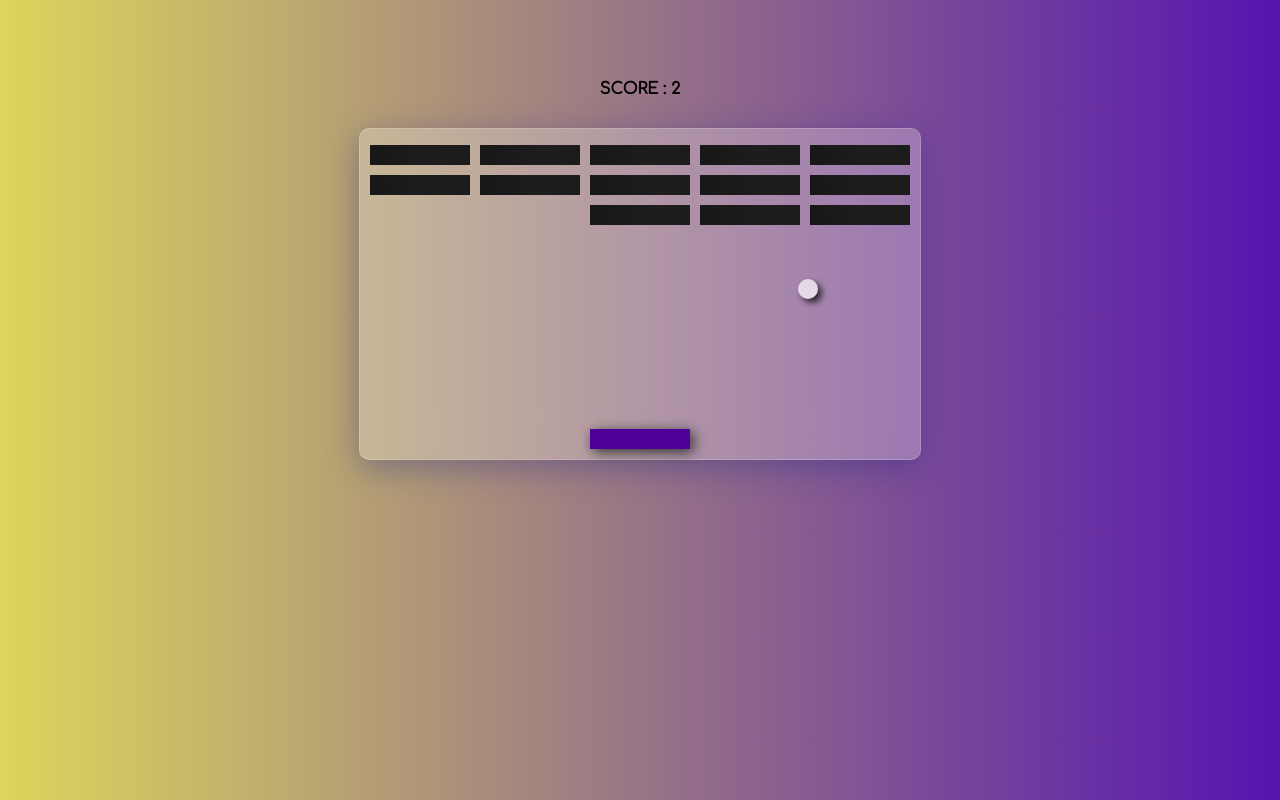
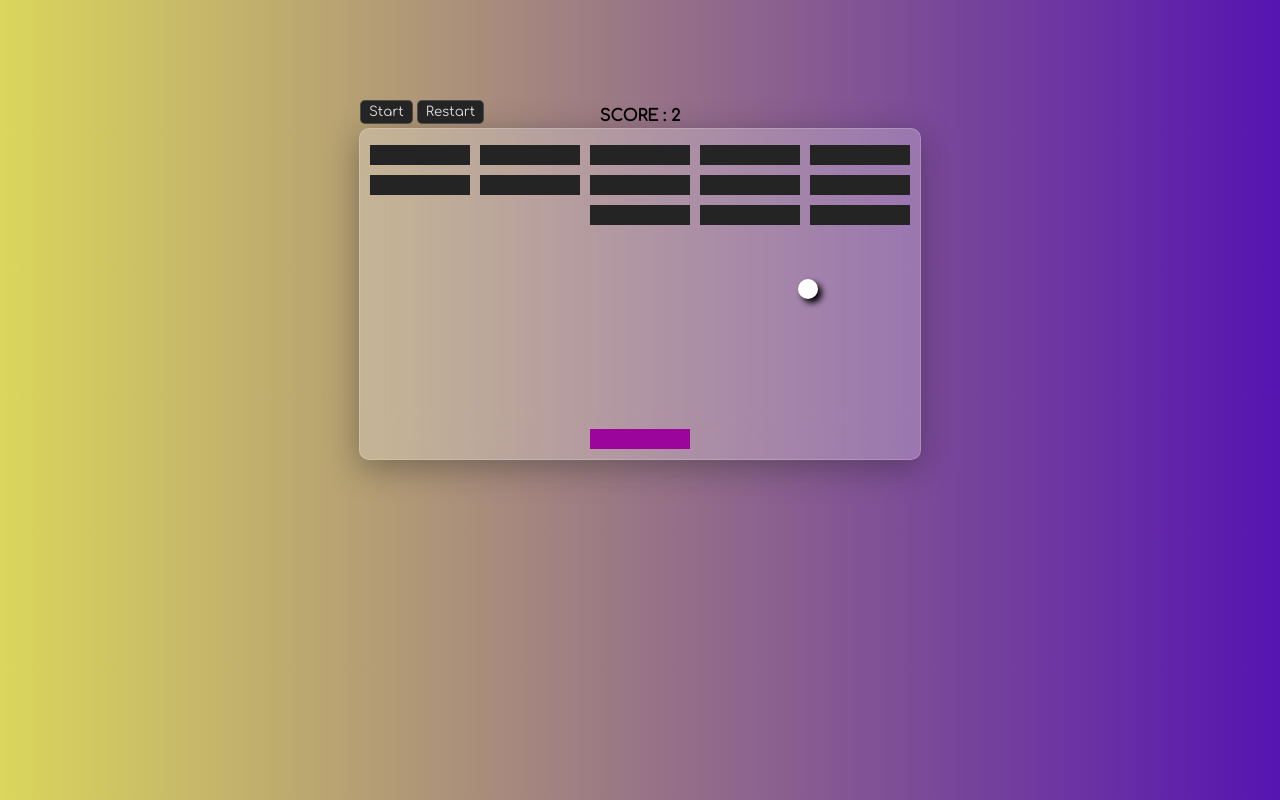
Before and after one commit to felixmacaspac/2d-javascript-game, a plain HTML site: page index.html in a window 1280 px wide. Drawn offline with Linux system fonts and the light colour scheme.

Commit message:
added restart btn and config refactor the CSS.

```diff
--- a/css/styles.css
+++ b/css/styles.css
@@ -2,11 +2,10 @@
 
 body {
     display: flex;
-    justify-content: center;
+    place-content: center;
     margin-top: 3rem;
-    background: #5614B0;  /* fallback for old browsers */
-    background: -webkit-linear-gradient(to right, #DBD65C, #5614B0);  /* Chrome 10-25, Safari 5.1-6 */
-    background: linear-gradient(to right, #DBD65C, #5614B0); /* W3C, IE 10+/ Edge, Firefox 16+, Chrome 26+, Opera 12+, Safari 7+ */
+    background: -webkit-linear-gradient(to right, #DBD65C, #5614B0);
+    background: linear-gradient(to right, #DBD65C, #5614B0);
 
 }
 
@@ -14,10 +13,9 @@ body {
     position: absolute;
     width: 560px;
     height: 330px;
-    border: solid black 1px;
     margin-top: 80px;
-    background: rgba( 255, 255, 255, 0.25 );
-    box-shadow: 0 8px 32px 0 rgba( 31, 38, 135, 0.37 );
+    background: rgba(248, 248, 248, 0.25);
+    box-shadow: 0 8px 32px 0 rgba(24, 24, 24, 0.37);
     backdrop-filter: blur( 20.0px );
     -webkit-backdrop-filter: blur( 20.0px );
     border-radius: 10px;
@@ -29,18 +27,14 @@ body {
     width: 100px;
     height: 20px;
     margin-bottom: 1.5rem;
-    background: linear-gradient(145deg, #4C4C4C, #7E7E7E);
-    border-radius: 1%;
-    box-shadow: inset 17.72px 17.72px 100px #0f0f0f, inset -17.72px -17.72px 100px #949494;
+    background-color: #242424;
 }
 
 .user {
     position: absolute;
     width: 100px;
     height: 20px;
-    background-color: rgb(79, 0, 153);
-    border-radius: 1%;
-    filter: drop-shadow(0.2rem 0.2rem 0.4rem rgb(48, 48, 48));
+    background-color: rgb(156, 5, 156);
 
 }
 
@@ -49,9 +43,8 @@ body {
     width: 20px;
     height: 20px;
     border-radius: 10px;
-    background-color:rgb(255, 255, 255);
+    background-color: white;
     filter: drop-shadow(0.3rem 0.3rem 0.2rem rgb(0, 0, 0));
-    opacity: 70%;
 
 }
 
@@ -59,7 +52,22 @@ body {
     font-family: 'Comfortaa', cursive;
     font-weight: 700;
     color: rgb(0, 0, 0);
-    margin-top: 2rem;
+    margin-top: 3.7rem;
+}
 
+.btn {
+    font-family: 'Comfortaa', cursive;
+    position: relative;
+    bottom: 1.8rem;
+    padding: .2rem .5rem;
+    color: rgba(255, 255, 255, 0.842);
+    background-color: #242424;
+    border: 1px solid rgba( 255, 255, 255, 0.18 );
+    border-radius: 5px;
+}
 
+.btn:hover{
+    background-color: rgba(156, 5, 156, 0.705);
+    cursor: pointer;
+    transition: .5s;
 }
--- a/index.html
+++ b/index.html
@@ -9,8 +9,11 @@
 
   <body>
     <div class="score_style" id="score"></div>
-    <div class="grid"></div>
+    <div class="grid">
+      <button class="btn start-button">Start</button>
+      <button class="btn restart-button">Restart</button>
+    </div>
 
-    <script src="/js/index.js"></script>
+    <script src="/js/index.js" defer></script>
   </body>
 </html>
--- a/js/index.js
+++ b/js/index.js
@@ -1,6 +1,9 @@
 // DOM
 const grid = document.querySelector('.grid')
 const scoreDisplay = document.querySelector('#score')
+let startBtn = document.querySelector('.start-button')
+var playing = false;
+let restartBtn = document.querySelector('.restart-button')
 
 const blockWidth = 100
 const blockHeight = 20
@@ -163,6 +166,7 @@ function checkForCollisions()
     clearInterval(timerId)
     scoreDisplay.innerHTML = 'YOU LOSE!'
     document.removeEventListener('keydown', moveUser)
+
   }
 }
 
@@ -193,3 +197,9 @@ function changeDirection() {
     return
   }
 }
+
+// Onclick Button
+
+restartBtn.addEventListener("click", () =>{
+  location.reload()
+});
```
